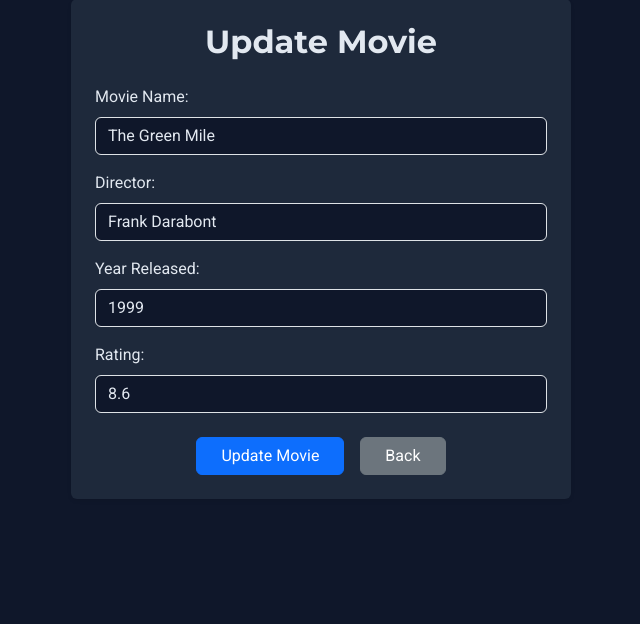
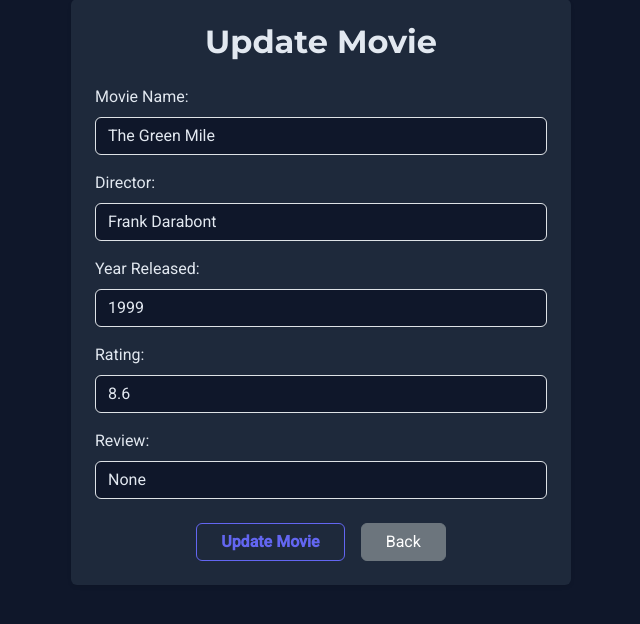
Before and after one commit to Tombunzel/moviwebApp, a Flask app: page /users/1/update_movie/1 in a window 1280 px wide. Shown: the part 25-649 px from the top of the page, without its empty margins (319-959 px from the left). Run offline with Flask 3, Linux system fonts and the light colour scheme; data comes from the database, SQL or seed files in the repository; some libraries are stand-ins or nearby versions.

Commit message:
add update review functionality

```diff
--- a/templates/update_movie.html
+++ b/templates/update_movie.html
@@ -21,8 +21,12 @@
                 <label for="rating" class="form-label">Rating:</label>
                 <input type="text" class="form-control" id="rating" name="rating" value="{{ movie.rating }}" required>
             </div>
+            <div class="mb-3">
+                <label for="review" class="form-label">Review:</label>
+                <input type="text" class="form-control" id="review" name="review" value="{{ movie.review }}">
+            </div>
             <div class="d-flex gap-3 justify-content-center mt-4">
-                <button type="submit" class="btn btn-primary px-4">Update Movie</button>
+                <button type="submit" class="btn btn-outline-primary fw-semibold px-4">Update Movie</button>
                 <a href="/users/{{ movie.user_id }}" class="btn btn-secondary px-4">Back</a>
             </div>
         </form>
```
